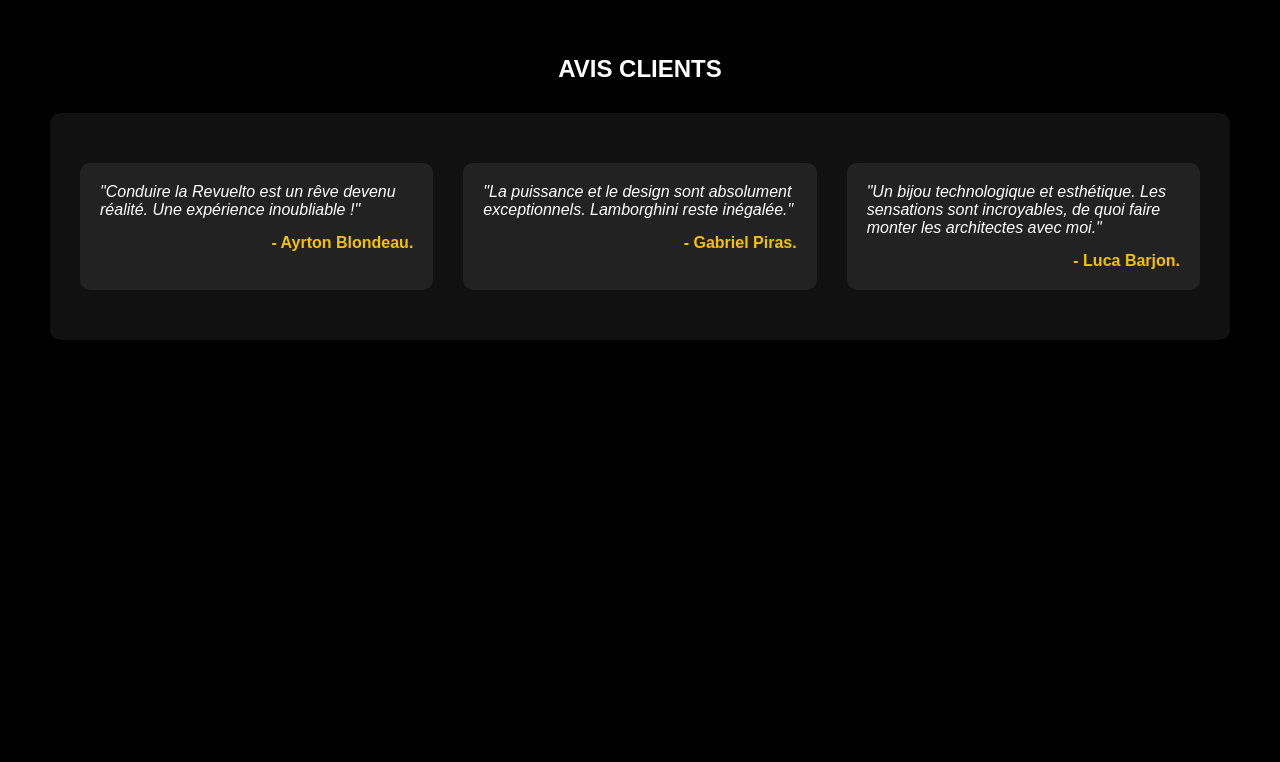
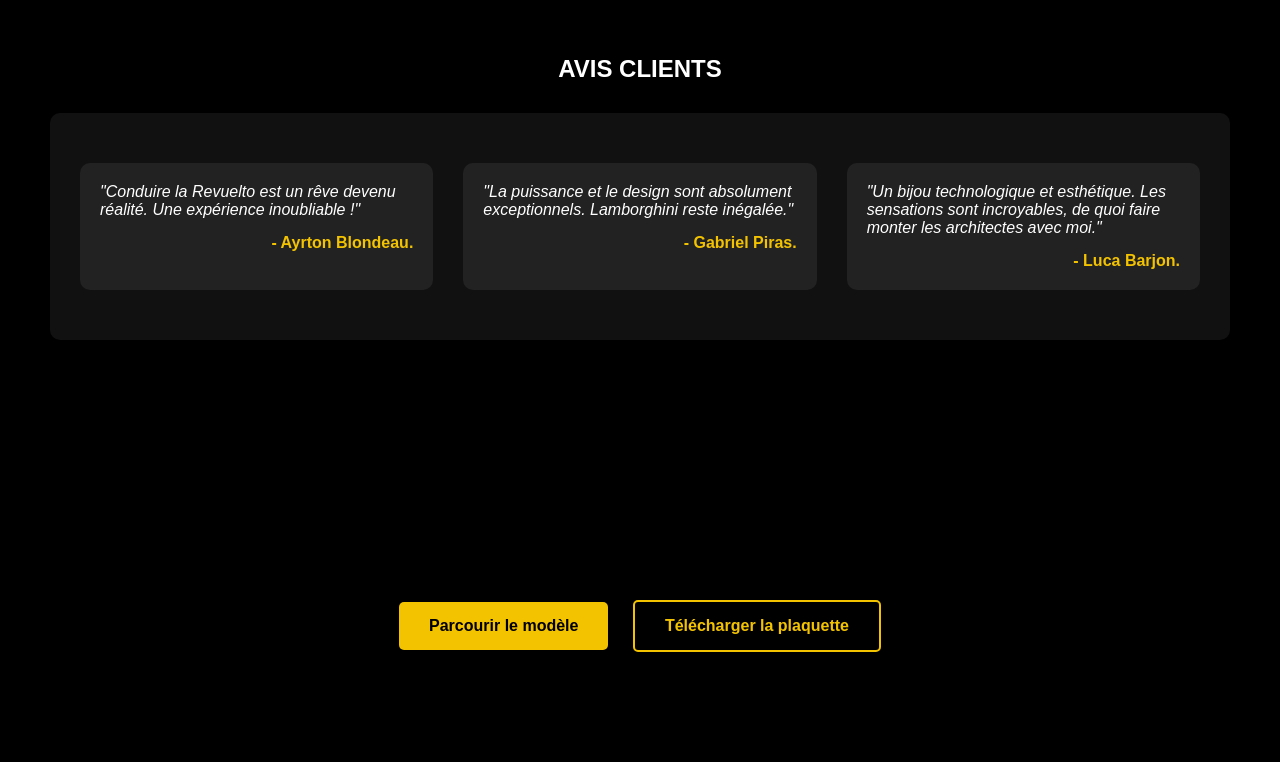
Before and after one commit to Slypot13/Landing-Page, a plain HTML site: page index.html in a window 1280 px wide. Shown: the part 1860-2622 px from the top of the page. Before the commit the page ends 2300 px from the top, so only its background shows below. Drawn offline with Linux system fonts and the light colour scheme.

Commit message:
feat : Ajout bouton d'action

```diff
--- a/index.html
+++ b/index.html
@@ -96,3 +96,9 @@
       </div>
     </div>
   </section>
+
+  <!-- Bouton d'action -->
+  <section id="cta" class="cta">
+    <a href="#" class="btn-primary">Parcourir le modèle</a>
+    <a href="#" class="btn-secondary">Télécharger la plaquette</a>
+  </section>
```
